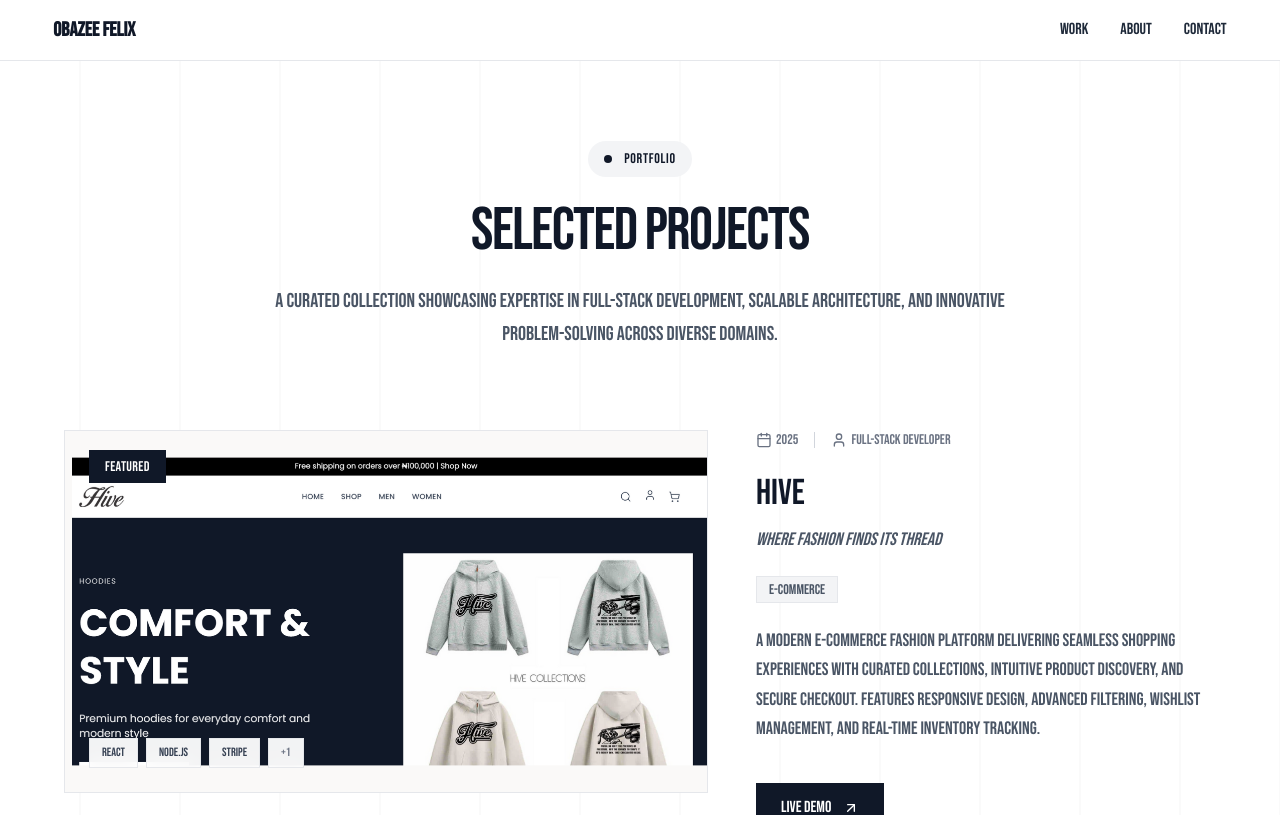
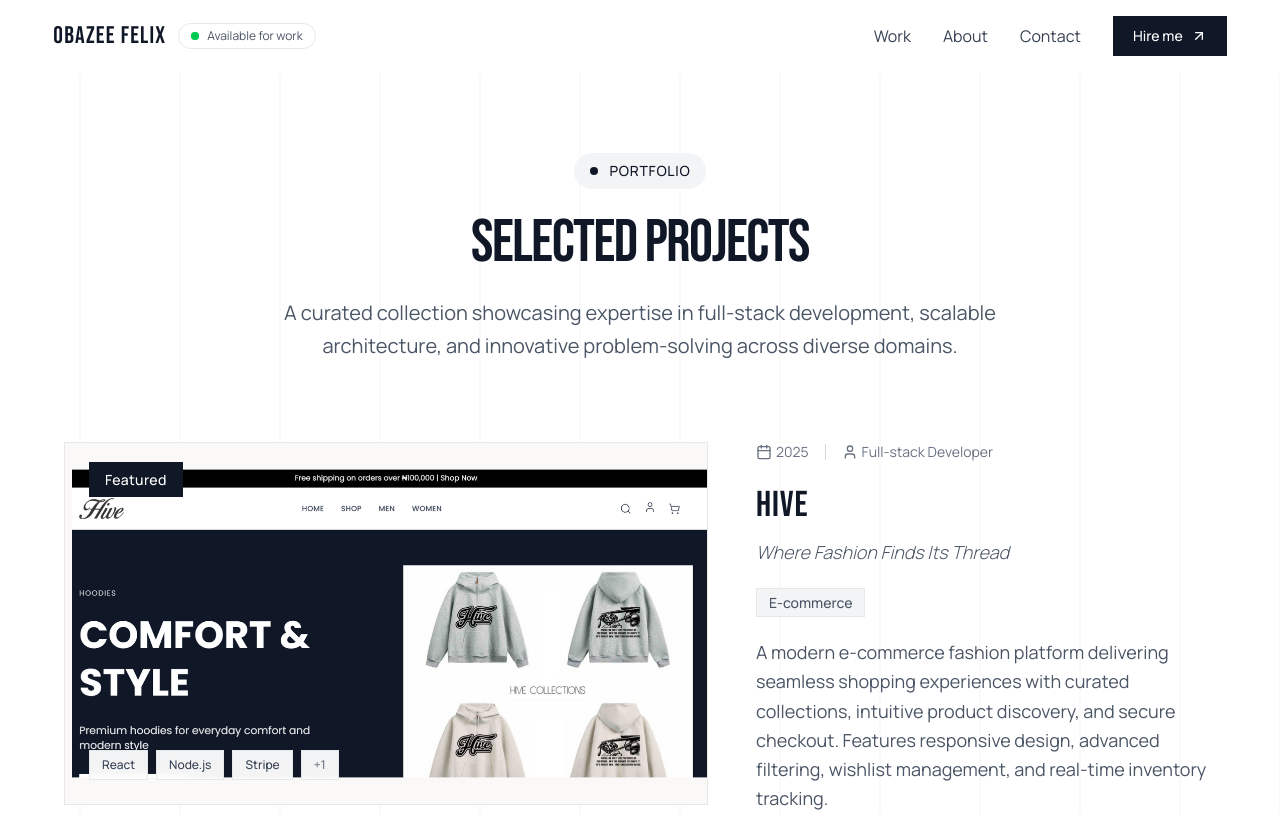
Before and after one commit to skrillzofficial/Obazee-Felix-Portfolio, a React (Vite) app: page /work in a window 1280 px wide. Shown: the top 815 px of the page. Built offline with nearby package versions, Linux system fonts and the light colour scheme.

Commit message:
Fix my portfolio

```diff
--- a/index.html
+++ b/index.html
@@ -71,12 +71,24 @@
       href="https://fonts.googleapis.com/css2?family=Bebas+Neue&family=Courier+Prime:ital,wght@0,400;0,700;1,400;1,700&family=Manrope:wght@200..800&family=Poppins:ital,wght@0,100;0,200;0,300;0,400;0,500;0,600;0,700;0,800;0,900;1,100;1,200;1,300;1,400;1,500;1,600;1,700;1,800;1,900&display=swap"
       rel="stylesheet"
     />
+
+    <!-- Hide the SEO fallback from visitors; crawlers still read it -->
+    <style>
+      .seo-fallback {
+        position: absolute;
+        width: 1px;
+        height: 1px;
+        overflow: hidden;
+        clip: rect(0 0 0 0);
+        white-space: nowrap;
+      }
+    </style>
   </head>
   <body>
     <!-- Fallback content: read by search engines, link previews and AI tools.
-         React replaces it as soon as the app loads. -->
+         Visually hidden, and React replaces it as soon as the app loads. -->
     <div id="root">
-      <main>
+      <main class="seo-fallback">
         <h1>Obazee Felix — Full-Stack Software Developer</h1>
         <p>Lagos, Nigeria</p>
 
--- a/src/App.css
+++ b/src/App.css
@@ -1,10 +1,32 @@
 @import "tailwindcss";
-*{
-  font-family: Bebas Neue;
+
+/* Font setup: Manrope for body text, Bebas Neue for headings */
+@theme {
+  --font-sans: "Manrope", ui-sans-serif, system-ui, sans-serif;
+  --font-display: "Bebas Neue", "Manrope", sans-serif;
 }
+
+@layer base {
+  html {
+    scroll-behavior: smooth;
+    scroll-padding-top: 80px; /* stops the sticky navbar covering section titles */
+  }
+
+  body {
+    @apply font-sans text-gray-900 antialiased;
+  }
+
+  h1, h2, h3 {
+    @apply font-display tracking-wide;
+    font-synthesis-weight: none; /* Bebas has one weight; stops browsers faking bold */
+  }
+}
+
 .disabled {
-        pointer-events: none;
-    }
-.font{
-  font-family: Manrope;
+  pointer-events: none;
 }
+
+/* Kept so any existing className="font" still works */
+.font {
+  @apply font-sans;
+}
--- a/src/components/Nav.jsx
+++ b/src/components/Nav.jsx
@@ -1,72 +1,104 @@
-import React, { useState } from "react";
+import React, { useState, useEffect } from "react";
+import { Menu, X, ArrowUpRight } from "lucide-react";
+
+const links = [
+  { label: "Work", href: "/work" },
+  { label: "About", href: "/#about" },
+  { label: "Contact", href: "/#contact" },
+];
 
 const Nav = () => {
   const [isMenuOpen, setIsMenuOpen] = useState(false);
+  const [scrolled, setScrolled] = useState(false);
+
+  // Add a shadow once the page is scrolled
+  useEffect(() => {
+    const onScroll = () => setScrolled(window.scrollY > 10);
+    onScroll();
+    window.addEventListener("scroll", onScroll);
+    return () => window.removeEventListener("scroll", onScroll);
+  }, []);
+
+  const closeMenu = () => setIsMenuOpen(false);
 
   return (
-    <nav className="bg-white text-gray-800 border-b border-gray-200 py-4">
-      <div className="container mx-auto w-11/12 flex justify-between items-center">
-        <a href="/">
-          <div className="text-xl font-bold text-gray-900">OBAZEE FELIX</div>
+    <nav
+      className={`sticky top-0 z-50 bg-white/80 backdrop-blur-md border-b transition-all duration-300 ${
+        scrolled ? "border-gray-200 shadow-sm" : "border-transparent"
+      }`}
+    >
+      <div className="container mx-auto w-11/12 flex justify-between items-center py-4">
+        {/* Logo */}
+        <a href="/" className="flex items-center gap-3" onClick={closeMenu}>
+         <span className="font-display text-2xl tracking-wider text-gray-900">
+            OBAZEE FELIX
+          </span>
+          <span className="hidden sm:inline-flex items-center gap-2 rounded-full border border-gray-200 px-3 py-1 text-xs text-gray-600">
+            <span className="relative flex h-2 w-2">
+              <span className="absolute inline-flex h-full w-full animate-ping rounded-full bg-green-400 opacity-75"></span>
+              <span className="relative inline-flex h-2 w-2 rounded-full bg-green-500"></span>
+            </span>
+            Available for work
+          </span>
         </a>
 
-        <div className="hidden md:flex space-x-8">
+        {/* Desktop links */}
+        <div className="hidden md:flex items-center gap-8">
+          {links.map((link) => (
             <a
-            href="/work"
-            className="hover:text-gray-600 transition-colors duration-300"
+              key={link.label}
+              href={link.href}
+              className="relative text-gray-700 hover:text-gray-900 transition-colors after:absolute after:left-0 after:-bottom-1 after:h-px after:w-0 after:bg-gray-900 after:transition-all after:duration-300 hover:after:w-full"
             >
-            Work
+              {link.label}
             </a>
+          ))}
           <a
-            href="/about"
-            className="hover:text-gray-600 transition-colors duration-300"
+            href="/#contact"
+            className="group inline-flex items-center gap-2 bg-gray-900 text-white px-5 py-2.5 text-sm font-medium hover:bg-gray-800 transition-colors"
           >
-            About
-          </a>
-          <a
-            href="/contact"
-            className="hover:text-gray-600 transition-colors duration-300"
-          >
-            Contact
+            Hire me
+            <ArrowUpRight className="w-4 h-4 transition-transform group-hover:translate-x-0.5 group-hover:-translate-y-0.5" />
           </a>
         </div>
 
         {/* Mobile menu button */}
         <button
-          className="md:hidden flex flex-col space-y-1"
+          className="md:hidden p-2 -mr-2 text-gray-900"
           onClick={() => setIsMenuOpen(!isMenuOpen)}
+          aria-label={isMenuOpen ? "Close menu" : "Open menu"}
+          aria-expanded={isMenuOpen}
         >
-          <span className="w-6 h-0.5 bg-gray-800"></span>
-          <span className="w-6 h-0.5 bg-gray-800"></span>
-          <span className="w-6 h-0.5 bg-gray-800"></span>
+          {isMenuOpen ? <X className="w-6 h-6" /> : <Menu className="w-6 h-6" />}
         </button>
       </div>
 
       {/* Mobile menu */}
-      {isMenuOpen && (
-        <div className="md:hidden container mx-auto w-11/12 mt-4 pb-4 border-t border-gray-200 pt-4">
-          <div className="flex flex-col space-y-3">
+      <div
+        className={`md:hidden overflow-hidden transition-all duration-300 ${
+          isMenuOpen ? "max-h-80 border-t border-gray-200" : "max-h-0"
+        }`}
+      >
+        <div className="container mx-auto w-11/12 flex flex-col py-4">
+          {links.map((link) => (
             <a
-              href="/work"
-              className="hover:text-gray-600 transition-colors duration-300"
+              key={link.label}
+              href={link.href}
+              onClick={closeMenu}
+              className="py-3 text-lg text-gray-800 border-b border-gray-100"
             >
-              Work
+              {link.label}
             </a>
+          ))}
           <a
-              href="/about"
-              className="hover:text-gray-600 transition-colors duration-300"
+            href="/#contact"
+            onClick={closeMenu}
+            className="mt-4 inline-flex items-center justify-center gap-2 bg-gray-900 text-white px-5 py-3 font-medium"
           >
-              About
-            </a>
-            <a
-              href="/contact"
-              className="hover:text-gray-600 transition-colors duration-300"
-            >
-              Contact
+            Hire me <ArrowUpRight className="w-4 h-4" />
           </a>
         </div>
       </div>
-      )}
     </nav>
   );
 };
```
Lines whose indentation alone changed are shown as unchanged.
